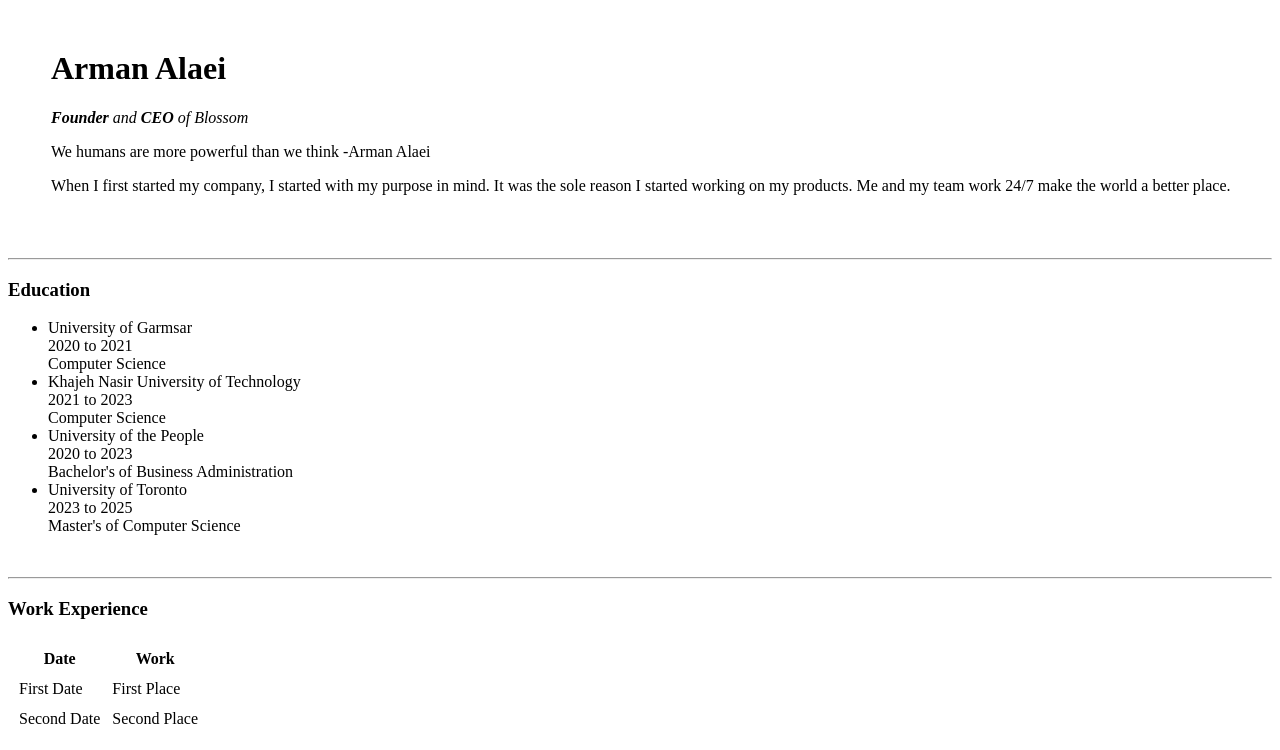
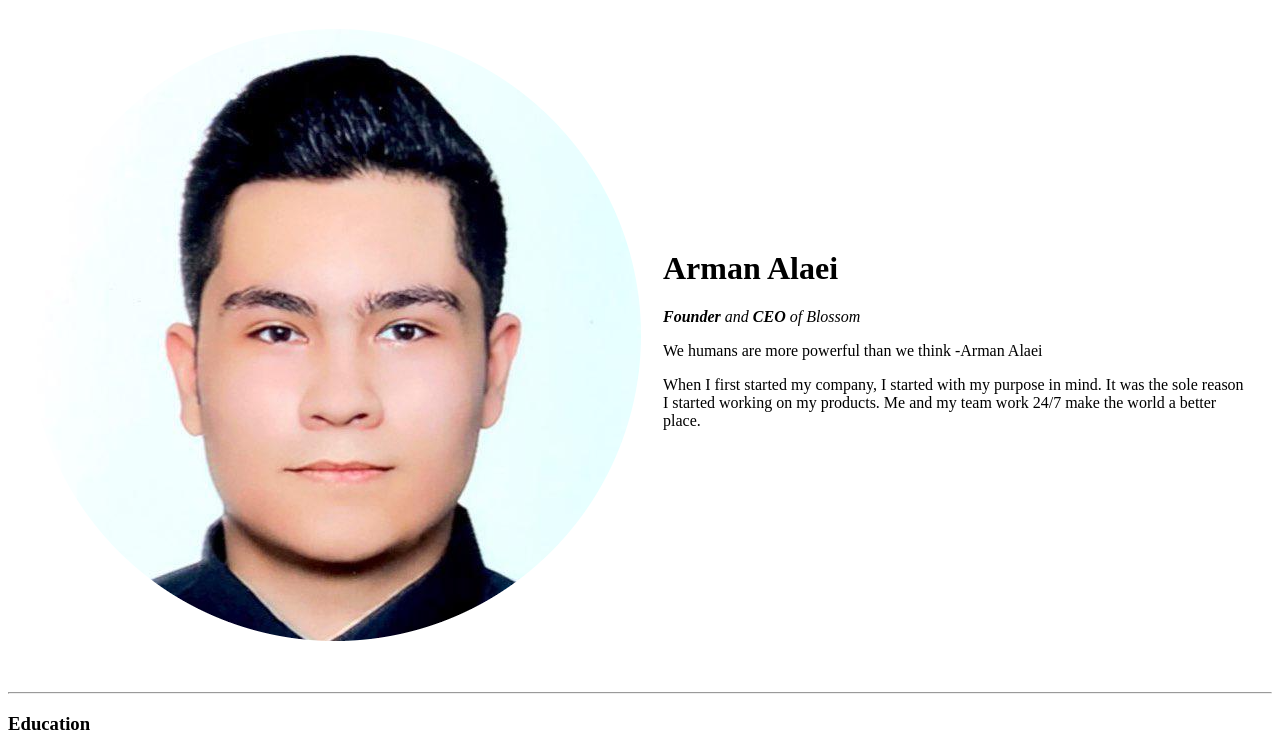
Before and after one commit to a-alaei/cv, a plain HTML site: page index.html in a window 1280 px wide. Shown: the top 750 px of the page. Drawn offline with Linux system fonts and the light colour scheme.

Commit message:
Edited the img src attribute

```diff
--- a/index.html
+++ b/index.html
@@ -10,7 +10,7 @@
 
   <table cellspacing="20">
     <tr>
-      <td><img src="images/Circleimage.png" alt=""></td>
+      <td><img src="Circleimage.png" alt=""></td>
       <td>
         <h1>Arman Alaei</h1>
         <p><em><strong>Founder</strong> and <strong>CEO</strong> of Blossom</em></p>
```
